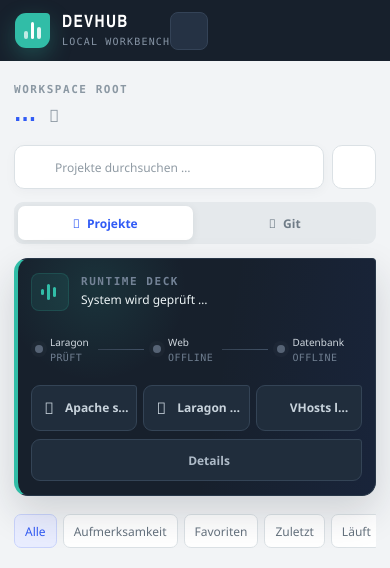
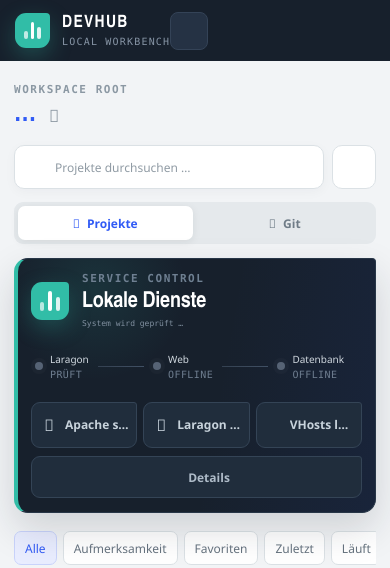
Before and after one commit to DysphoDE/DevHub, a PHP site: page / in a window 390 px wide. Shown: the top 568 px of the page. Run offline with PHP 8.4, Linux system fonts and the light colour scheme; some libraries are stand-ins or nearby versions.

Commit message:
Update application interface

```diff
--- a/public/app.js
+++ b/public/app.js
@@ -820,24 +820,25 @@ function renderGitPage() {
   if (visible.length && !visible.some((project) => project.id === state.activeGitProjectId)) state.activeGitProjectId = visible[0].id;
   const selected = repositories.find((project) => project.id === state.activeGitProjectId) || null;
   const changedRepositories = repositories.filter((project) => project.git.dirty).length;
-  const changedFiles = repositories.reduce((sum, project) => sum + (project.git.changedFiles ?? project.git.files.length), 0);
   const syncRepositories = repositories.filter((project) => project.git.ahead || project.git.behind).length;
-  const conflicts = repositories.reduce((sum, project) => sum + gitConflictCount(project.git), 0);
+  const conflictRepositories = repositories.filter((project) => gitConflictCount(project.git) > 0).length;
   const filterLabels = { all: "Alle", changed: "Geändert", staged: "Vorgemerkt", sync: "Synchronisieren", conflicts: "Konflikte", clean: "Sauber" };
-  const filters = Object.entries(filterLabels).map(([filter, label]) => `<button class="${state.gitFilter === filter ? "active" : ""}" data-git-filter="${filter}" aria-pressed="${state.gitFilter === filter}">${label}</button>`).join("");
-
-  const gitPageHtml = `<header class="git-command-deck">
+  const filters = Object.entries(filterLabels).map(([filter, label]) => {
+    const active = state.gitFilter === filter;
+    const count = repositories.filter((project) => gitRepositoryMatches(project, filter)).length;
+    return `<button class="${active ? "active" : ""}" data-git-filter="${filter}" aria-pressed="${active}">${label} <b>${count}</b></button>`;
+  }).join("");
+  const deckSummary = !repositories.length ? "Kein Repository im Workspace erkannt"
+    : conflictRepositories ? `${conflictRepositories} ${conflictRepositories === 1 ? "Repository braucht" : "Repositories brauchen"} Konfliktlösung`
+    : changedRepositories ? `${changedRepositories} von ${repositories.length} Repositories mit offenen Änderungen`
+    : syncRepositories ? `${syncRepositories} ${syncRepositories === 1 ? "Repository wartet" : "Repositories warten"} auf Synchronisierung`
+    : `Alle ${repositories.length} Repositories sind sauber und synchron`;
+
+  const gitPageHtml = `<header class="git-command-deck ${conflictRepositories ? "has-conflicts" : ""}">
     <div class="git-command-title">
       <span class="git-command-mark" aria-hidden="true"><i></i><i></i><i></i></span>
-      <div><p class="eyebrow">Repository control</p><h1>Git-Zentrale</h1><span>${repositories.length} Repositories · ein Arbeitsstand</span></div>
+      <div><p class="eyebrow">Repository control</p><h1>Git-Zentrale</h1><span>${deckSummary}</span></div>
     </div>
-    <div class="git-command-metrics" aria-label="Git-Status im Workspace">
-      <button data-git-filter="all"><i class="metric-dot repositories"></i><span><strong>${repositories.length}</strong><small>Repositories</small></span></button>
-      <button data-git-filter="changed"><i class="metric-dot changes"></i><span><strong>${changedFiles}</strong><small>offene Dateien</small></span></button>
-      <button data-git-filter="sync"><i class="metric-dot sync"></i><span><strong>${syncRepositories}</strong><small>zu synchronisieren</small></span></button>
-      <button data-git-filter="conflicts"><i class="metric-dot ${conflicts ? "conflicts" : "clean"}"></i><span><strong>${conflicts}</strong><small>Konflikte</small></span></button>
-    </div>
-    <button class="git-command-refresh" data-rescan-workspace title="Alle Repositories neu einlesen"><i class="fa-solid fa-rotate" aria-hidden="true"></i><span>Status aktualisieren</span></button>
   </header>
   <div class="git-page-toolbar">
     <div class="git-filter-tabs" aria-label="Repositories filtern">${filters}</div>
--- a/public/index.html
+++ b/public/index.html
@@ -86,7 +86,7 @@
         <section id="service-dock" class="service-dock" aria-labelledby="services-heading">
         <div class="dock-heading">
           <span class="dock-signal" aria-hidden="true"><i></i><i></i><i></i></span>
-          <div><p class="eyebrow" id="services-heading">Runtime deck</p><strong id="service-summary">System wird geprüft …</strong></div>
+          <div><p class="eyebrow">Service control</p><h2 id="services-heading" class="dock-title">Lokale Dienste</h2><strong id="service-summary">System wird geprüft …</strong></div>
         </div>
         <div class="service-track" id="service-track">
           <div class="service-node" data-service="laragon"><i></i><span>Laragon</span><b id="laragon-state">prüft</b></div>
--- a/public/styles.css
+++ b/public/styles.css
@@ -360,7 +360,13 @@ button:focus-visible, input:focus-visible, select:focus-visible, a:focus-visible
 
 .service-dock { min-height: 98px; grid-template-columns: minmax(230px,.72fr) minmax(280px,1.15fr) auto; gap: 20px; margin-bottom: 21px; padding: 15px 16px 15px 18px; border: 1px solid #273647; border-left: 4px solid var(--runtime); border-radius: 14px 4px 14px 14px; box-shadow: 0 16px 38px rgba(23,32,44,.16); overflow: hidden; transition: border-color .2s, box-shadow .2s; }
 .service-dock::before { content: ""; position: absolute; z-index: 0; top: -60px; left: -28px; width: 210px; height: 180px; background: radial-gradient(circle, rgba(49,189,167,.12), transparent 66%); pointer-events: none; }
-.service-dock .dock-signal { width: 38px; height: 38px; padding: 9px; }.service-dock .dock-heading strong { max-width: 260px; color: #edf4f6; font-size: 12px; line-height: 1.35; }
+.service-dock .dock-heading { gap: 13px; }
+.service-dock .dock-signal { width: 42px; height: 42px; align-items: end; gap: 4px; padding: 10px; background: var(--runtime); border: 0; border-radius: 11px 4px 11px 11px; box-shadow: 0 8px 22px rgba(49,189,167,.25); }
+.service-dock .dock-signal i { flex: 1; width: auto; background: white; border-radius: 2px; }
+.service-dock .dock-signal i:nth-child(1) { height: 42%; opacity: .66; }.service-dock .dock-signal i:nth-child(2) { height: 100%; }.service-dock .dock-signal i:nth-child(3) { height: 68%; opacity: .84; }
+.service-dock .dock-heading .eyebrow { margin-bottom: 7px; color: #6f8092; }
+.service-dock .dock-title { margin: 0; font: 650 25px/1 var(--display); letter-spacing: -.01em; }
+.service-dock .dock-heading strong { display: block; max-width: 260px; margin-top: 7px; color: #8190a0; font: 9px/1 var(--mono); }
 .service-dock .service-track { min-height: 48px; padding: 0 4px; }
 .service-dock .service-node { row-gap: 4px; }.service-dock .service-node span { color: #d0d8df; font-size: 10px; }.service-dock .service-node b { font-size: 8px; letter-spacing: .04em; }
 .service-dock .track-line { max-width: 72px; background: linear-gradient(90deg,#344151,#405064); }
@@ -440,16 +446,15 @@ button:focus-visible, input:focus-visible, select:focus-visible, a:focus-visible
 .mobile-workspace-tabs { display: none; }
 
 .git-page { max-width: 1920px; margin: 0 auto; animation: git-page-in .28s cubic-bezier(.2,.8,.2,1); }
-.git-command-deck { position: relative; min-height: 104px; display: grid; grid-template-columns: minmax(260px,.8fr) minmax(520px,1.45fr) auto; align-items: stretch; gap: 12px; padding: 13px 14px 13px 18px; color: white; background: var(--ink); border-radius: 14px 4px 14px 14px; box-shadow: 0 14px 34px rgba(23,32,44,.14); overflow: hidden; }
+.git-command-deck { position: relative; min-height: 88px; display: flex; align-items: center; gap: 12px; padding: 15px 16px 15px 18px; color: white; background: var(--ink); border: 1px solid #273647; border-left: 4px solid var(--signal); border-radius: 14px 4px 14px 14px; box-shadow: 0 16px 38px rgba(23,32,44,.16); overflow: hidden; }
+.git-command-deck.has-conflicts { border-left-color: var(--danger); box-shadow: 0 16px 38px rgba(23,32,44,.16), inset 3px 0 rgba(214,85,85,.15); }
 .git-command-deck::after { content: ""; position: absolute; top: -130px; right: 21%; width: 270px; height: 270px; border: 1px solid rgba(49,91,245,.12); border-radius: 50%; box-shadow: 0 0 0 38px rgba(49,91,245,.025),0 0 0 76px rgba(49,91,245,.014); pointer-events: none; }
 .git-command-title { position: relative; z-index: 1; min-width: 0; display: flex; align-items: center; gap: 13px; }.git-command-title .eyebrow { margin-bottom: 7px; color: #6f8092; }.git-command-title h1 { margin: 0; font: 650 25px/1 var(--display); letter-spacing: -.01em; }.git-command-title > div > span { display: block; margin-top: 7px; color: #8190a0; font: 9px/1 var(--mono); }
 .git-command-mark { width: 42px; height: 42px; flex: 0 0 auto; display: grid; grid-template-columns: repeat(3,1fr); align-items: end; gap: 4px; padding: 10px; background: var(--signal); border-radius: 11px 4px 11px 11px; box-shadow: 0 8px 22px rgba(49,91,245,.25); }.git-command-mark i { display: block; background: white; border-radius: 2px; }.git-command-mark i:nth-child(1) { height: 42%; opacity: .66; }.git-command-mark i:nth-child(2) { height: 100%; }.git-command-mark i:nth-child(3) { height: 68%; opacity: .84; }
-.git-command-metrics { position: relative; z-index: 1; min-width: 0; display: grid; grid-template-columns: repeat(4,minmax(104px,1fr)); align-items: center; background: #111a25; border: 1px solid #2d3a49; border-radius: 10px 3px 10px 10px; overflow: hidden; }.git-command-metrics button { min-width: 0; height: 62px; display: grid; grid-template-columns: 8px minmax(0,1fr); align-items: center; gap: 9px; padding: 0 13px; color: inherit; background: transparent; border: 0; border-right: 1px solid rgba(255,255,255,.055); cursor: pointer; text-align: left; }.git-command-metrics button:last-child { border-right: 0; }.git-command-metrics button:hover { background: rgba(255,255,255,.035); }.git-command-metrics button span { min-width: 0; display: grid; gap: 4px; }.git-command-metrics strong { color: #eef3f7; font: 520 21px/1 var(--display); }.git-command-metrics small { overflow: hidden; color: #778697; font: 7px/1.15 var(--mono); letter-spacing: .05em; text-overflow: ellipsis; text-transform: uppercase; white-space: nowrap; }
-.metric-dot { width: 7px; height: 7px; display: block; background: #748293; border-radius: 50%; box-shadow: 0 0 0 4px rgba(116,130,147,.08); }.metric-dot.changes { background: var(--warning); box-shadow: 0 0 0 4px rgba(217,146,40,.09); }.metric-dot.sync { background: var(--signal); box-shadow: 0 0 0 4px rgba(49,91,245,.1); }.metric-dot.conflicts { background: var(--danger); box-shadow: 0 0 0 4px rgba(214,85,85,.1); }.metric-dot.clean { background: var(--runtime); box-shadow: 0 0 0 4px rgba(49,189,167,.1); }
-.git-command-refresh { position: relative; z-index: 1; min-width: 118px; display: flex; align-items: center; justify-content: center; gap: 8px; padding: 0 12px; color: #aebbc8; background: #202d3c; border: 1px solid #344456; border-radius: 9px 3px 9px 9px; cursor: pointer; font-size: 9px; font-weight: 650; }.git-command-refresh:hover { color: white; background: #293747; border-color: #485a6e; }.git-command-refresh i { font-size: 13px; }
 
 .git-page-toolbar { min-height: 57px; display: flex; align-items: center; gap: 16px; }.git-page-toolbar > span { margin-left: auto; color: #88949d; font-size: 9px; }.git-page-toolbar > span b { color: #53616d; font: 650 11px/1 var(--mono); }
 .git-filter-tabs { min-width: 0; display: flex; align-items: center; gap: 4px; overflow-x: auto; }.git-filter-tabs button { min-height: 31px; flex: 0 0 auto; padding: 0 10px; color: #72808c; background: transparent; border: 1px solid transparent; border-radius: 7px; cursor: pointer; font-size: 9px; font-weight: 650; }.git-filter-tabs button:hover { color: #45535f; background: white; border-color: var(--line); }.git-filter-tabs button.active { color: var(--signal); background: var(--signal-soft); border-color: #d0d8fb; }
+.git-filter-tabs button { display: flex; align-items: center; gap: 7px; }.git-filter-tabs button b { min-width: 18px; padding: 3px 4px; color: #7c8993; background: #e4e8eb; border-radius: 20px; font: 650 8px/1 var(--mono); text-align: center; }.git-filter-tabs button:hover b { background: #eef1f3; }.git-filter-tabs button.active b { color: var(--signal); background: white; }
 
 .git-console { min-width: 0; display: grid; grid-template-columns: 300px minmax(0,1fr); align-items: start; background: #e8ecef; border: 1px solid #cfd7dc; border-radius: 14px 4px 14px 14px; box-shadow: 0 12px 32px rgba(23,32,44,.07); overflow: clip; }
 .git-repository-rail { position: sticky; top: 18px; min-width: 0; max-height: calc(100vh - 36px); display: flex; flex-direction: column; background: #f7f9fa; border-right: 1px solid #d8dfe3; }.git-repository-rail > header { min-height: 72px; display: flex; align-items: center; justify-content: space-between; gap: 10px; padding: 14px 14px 13px 17px; background: white; border-bottom: 1px solid #dfe5e8; }.git-repository-rail > header .eyebrow { margin-bottom: 6px; }.git-repository-rail > header strong { color: #2c3945; font: 650 17px/1 var(--display); }.git-repository-rail > header > span { padding: 5px 7px; color: #8b611f; background: #fff7e9; border: 1px solid #efdfc2; border-radius: 20px; font: 650 8px/1 var(--mono); }
@@ -482,18 +487,14 @@ button:focus-visible, input:focus-visible, select:focus-visible, a:focus-visible
   .git-page-detail .git-history-detail { height: 560px; }
 }
 
-@media (max-width: 1320px) {
-  .git-command-deck { grid-template-columns: minmax(240px,.7fr) minmax(480px,1.3fr); }.git-command-refresh { grid-column: 1 / -1; min-height: 38px; }.git-command-refresh span { display: inline; }
-}
 @media (max-width: 1100px) {
-  .git-command-deck { grid-template-columns: 1fr; }.git-command-metrics { grid-row: 2; }.git-command-refresh { grid-column: 1; }
   .git-console { grid-template-columns: 1fr; }.git-repository-rail { position: static; max-height: none; border-right: 0; border-bottom: 1px solid #d8dfe3; }.git-repository-list { display: flex; gap: 6px; min-height: 0; padding: 7px; overflow-x: auto; }.git-repository-item { min-width: 250px; flex: 0 0 250px; }.git-repository-item + .git-repository-item { margin-top: 0; }.git-repository-rail > header { min-height: 62px; }
 }
 @media (max-width: 680px) {
   .mobile-workspace-tabs { display: flex; gap: 5px; margin: -5px 0 14px; padding: 4px; background: #e5e9ec; border-radius: 9px; }.mobile-workspace-tabs button { min-height: 34px; flex: 1; display: flex; align-items: center; justify-content: center; gap: 7px; color: #6f7c87; background: transparent; border: 0; border-radius: 7px; font-size: 10px; font-weight: 650; }.mobile-workspace-tabs button.active { color: var(--signal); background: white; box-shadow: 0 2px 8px rgba(23,32,44,.08); }
   .git-command-deck { gap: 10px; padding: 14px; }.git-command-title h1 { font-size: 22px; }.git-command-title > div > span { font-size: 8px; }.git-command-mark { width: 38px; height: 38px; padding: 9px; }
-  .git-command-metrics { grid-template-columns: repeat(2,1fr); }.git-command-metrics button { height: 54px; }.git-command-metrics button:nth-child(2) { border-right: 0; }.git-command-metrics button:nth-child(-n+2) { border-bottom: 1px solid rgba(255,255,255,.055); }.git-command-metrics strong { font-size: 19px; }
-  .git-command-refresh { min-height: 37px; }.git-page-toolbar { align-items: flex-start; flex-direction: column-reverse; gap: 6px; padding: 10px 0; }.git-page-toolbar > span { margin-left: 2px; }.git-filter-tabs { width: 100%; padding-bottom: 2px; }
+  .service-dock .dock-title { font-size: 22px; }.service-dock .dock-heading strong { font-size: 8px; }.service-dock .dock-signal { width: 38px; height: 38px; padding: 9px; }
+  .git-page-toolbar { align-items: flex-start; flex-direction: column-reverse; gap: 6px; padding: 10px 0; }.git-page-toolbar > span { margin-left: 2px; }.git-filter-tabs { width: 100%; padding-bottom: 2px; }
   .git-filter-tabs,.git-repository-list { scrollbar-width: none; }.git-filter-tabs::-webkit-scrollbar,.git-repository-list::-webkit-scrollbar { display: none; }
   .git-console { margin: 0 -5px; border-radius: 11px 3px 11px 11px; }.git-repository-rail > header { padding-left: 13px; }.git-repository-rail > header strong { font-size: 16px; }.git-repository-item { min-width: 235px; flex-basis: 235px; }
   .git-selected-header { align-items: flex-start; padding: 12px; }.git-selected-symbol { width: 34px; height: 34px; }.git-selected-identity h2 { max-width: 43vw; font-size: 17px; }.git-selected-identity code { max-width: 43vw; }.git-selected-actions button { width: 34px; min-height: 34px; justify-content: center; padding: 0; }.git-selected-actions button span { display: none; }
@@ -503,7 +504,6 @@ button:focus-visible, input:focus-visible, select:focus-visible, a:focus-visible
 @keyframes git-page-in { from { opacity: .5; transform: translateY(8px); } }
 
 /* Git workspace density pass and full commit history */
-.git-command-refresh { min-width: 142px; min-height: 44px; height: 44px; align-self: center; padding: 0 14px; font-size: 10px; }.git-command-refresh i { font-size: 14px; }
 .git-repository-rail > header { min-height: 61px; padding-top: 10px; padding-bottom: 10px; }
 .git-repository-item { min-height: 65px; grid-template-columns: 27px minmax(0,1fr) auto; align-items: center; gap: 9px; padding: 7px 8px 7px 10px; }.git-repository-item::before { inset: 7px auto 7px 0; }.git-repository-node { width: 27px; height: 27px; font-size: 9px; }.git-repository-copy > strong { font-size: 12px; }.git-repository-copy > code { margin-top: 3px; font-size: 7px; }.git-repository-copy > span { margin-top: 5px; }.git-repository-copy b,.git-repository-copy em { font-size: 7px; }.git-repository-signals { gap: 2px; }.git-repository-signals b { min-width: 23px; padding: 3px 4px; }
 
@@ -548,17 +548,14 @@ button:focus-visible, input:focus-visible, select:focus-visible, a:focus-visible
 .git-commit-head { min-height: 82px; flex: 0 0 auto; display: flex; align-items: center; justify-content: space-between; gap: 20px; padding: 13px 15px; background: #f5f7f8; border-bottom: 1px solid #dfe5e8; }.git-commit-head h4 { max-width: min(55vw,760px); margin: 0; overflow: hidden; color: #2f3c48; font: 650 17px/1.15 var(--display); text-overflow: ellipsis; white-space: nowrap; }.git-commit-head > div:first-child > span { display: block; margin-top: 7px; color: #84909a; font-size: 8px; }.git-commit-head-meta { flex: 0 0 auto; display: flex; align-items: center; gap: 8px; }.git-commit-head-meta code { padding: 5px 7px; color: var(--signal); background: var(--signal-soft); border-radius: 5px; font: 9px/1 var(--mono); }.git-commit-head-meta span { font: 700 9px/1 var(--mono); }
 .git-commit-files { min-height: 42px; flex: 0 0 auto; display: flex; align-items: center; gap: 5px; padding: 6px 10px; background: #fafbfc; border-bottom: 1px solid #e3e8eb; overflow-x: auto; }.git-commit-files > span { max-width: 220px; flex: 0 0 auto; display: flex; align-items: center; gap: 6px; overflow: hidden; padding: 5px 7px; color: #6f7c87; background: white; border: 1px solid #dfe5e8; border-radius: 6px; font: 8px/1 var(--mono); text-overflow: ellipsis; white-space: nowrap; }.git-commit-files b { color: #b27217; }.git-commit-files .status-A { color: #14816f; }.git-commit-files .status-D { color: #b54a4a; }.git-commit-files .more { color: var(--signal); background: var(--signal-soft); border-color: #d4dcfb; }.git-history-diff { min-height: 0; flex: 1; overflow: auto; background: white; }.git-history-diff .diff-code { min-width: max-content; }
 
-@media (max-width: 1320px) and (min-width: 1101px) {
-  .git-command-deck { grid-template-columns: minmax(230px,.65fr) minmax(480px,1.35fr) auto; }.git-command-refresh { grid-column: auto; justify-self: auto; }
-}
 @media (max-width: 1100px) {
-  .git-command-refresh { width: auto; min-width: 142px; justify-self: start; }.git-status-strip { grid-template-columns: minmax(120px,1fr) auto minmax(145px,auto); }.git-status-changes { grid-row: 2; grid-column: 1 / -1; min-height: 34px; justify-content: space-around; border: 0; border-top: 1px solid #2a3745; }.git-status-strip { padding-top: 5px; }.git-clean-layout { grid-template-columns: 1fr; }.git-history-workbench { grid-template-columns: minmax(240px,.6fr) minmax(390px,1.4fr); }
+  .git-status-strip { grid-template-columns: minmax(120px,1fr) auto minmax(145px,auto); }.git-status-changes { grid-row: 2; grid-column: 1 / -1; min-height: 34px; justify-content: space-around; border: 0; border-top: 1px solid #2a3745; }.git-status-strip { padding-top: 5px; }.git-clean-layout { grid-template-columns: 1fr; }.git-history-workbench { grid-template-columns: minmax(240px,.6fr) minmax(390px,1.4fr); }
 }
 @media (max-width: 820px) {
   .git-history-workbench { grid-template-columns: 1fr; }.git-history-list-panel { height: 310px; }.git-history-detail { height: 560px; }.git-clean-summary { align-items: flex-start; flex-direction: column; }.git-clean-summary > button { margin-left: 61px; }
 }
 @media (max-width: 680px) {
-  .git-command-refresh { width: 100%; justify-self: stretch; }.git-detail-toolbar { align-items: flex-start; flex-direction: column-reverse; }.git-detail-toolbar > span { margin-left: 3px; }.git-mode-tabs { width: 100%; }.git-mode-tabs button { flex: 1; justify-content: center; }.git-status-strip { grid-template-columns: minmax(0,1fr) auto; gap: 7px 10px; padding: 7px 9px; }.git-status-strip .git-health { justify-self: end; }.git-status-sync { grid-column: 1 / -1; justify-content: flex-start; padding-top: 6px; border-top: 1px solid #2a3745; }.git-status-changes { display: none; }.git-clean-summary { min-height: 190px; padding: 20px; }.git-clean-summary > button { width: 100%; justify-content: center; margin-left: 0; }.git-history-workbench { margin-top: 8px; }.git-history-list-panel { height: 300px; }.git-history-detail { height: 520px; }.git-commit-head { min-height: 100px; align-items: flex-start; flex-direction: column; gap: 9px; }.git-commit-head h4 { max-width: 80vw; }.git-commit-head-meta { width: 100%; }.git-commit-files { scrollbar-width: none; }.git-commit-files::-webkit-scrollbar { display: none; }
+  .git-detail-toolbar { align-items: flex-start; flex-direction: column-reverse; }.git-detail-toolbar > span { margin-left: 3px; }.git-mode-tabs { width: 100%; }.git-mode-tabs button { flex: 1; justify-content: center; }.git-status-strip { grid-template-columns: minmax(0,1fr) auto; gap: 7px 10px; padding: 7px 9px; }.git-status-strip .git-health { justify-self: end; }.git-status-sync { grid-column: 1 / -1; justify-content: flex-start; padding-top: 6px; border-top: 1px solid #2a3745; }.git-status-changes { display: none; }.git-clean-summary { min-height: 190px; padding: 20px; }.git-clean-summary > button { width: 100%; justify-content: center; margin-left: 0; }.git-history-workbench { margin-top: 8px; }.git-history-list-panel { height: 300px; }.git-history-detail { height: 520px; }.git-commit-head { min-height: 100px; align-items: flex-start; flex-direction: column; gap: 9px; }.git-commit-head h4 { max-width: 80vw; }.git-commit-head-meta { width: 100%; }.git-commit-files { scrollbar-width: none; }.git-commit-files::-webkit-scrollbar { display: none; }
 }
 
 /* Typography standards
@@ -623,7 +620,6 @@ button:focus-visible, input:focus-visible, select:focus-visible, a:focus-visible
 .global-search kbd,
 .dock-button small,
 .git-command-title > div > span,
-.git-command-metrics small,
 .git-repository-rail > header > span,
 .git-repository-copy > code,
 .git-repository-copy b,
@@ -732,7 +728,6 @@ button:focus-visible, input:focus-visible, select:focus-visible, a:focus-visible
 .topology-toggle,
 .open-workbench,
 .git-page-toolbar > span b,
-.git-command-refresh,
 .git-repository-copy > strong,
 .git-repository-empty strong,
 .git-page-detail .git-files-head > div:first-child strong,
```
